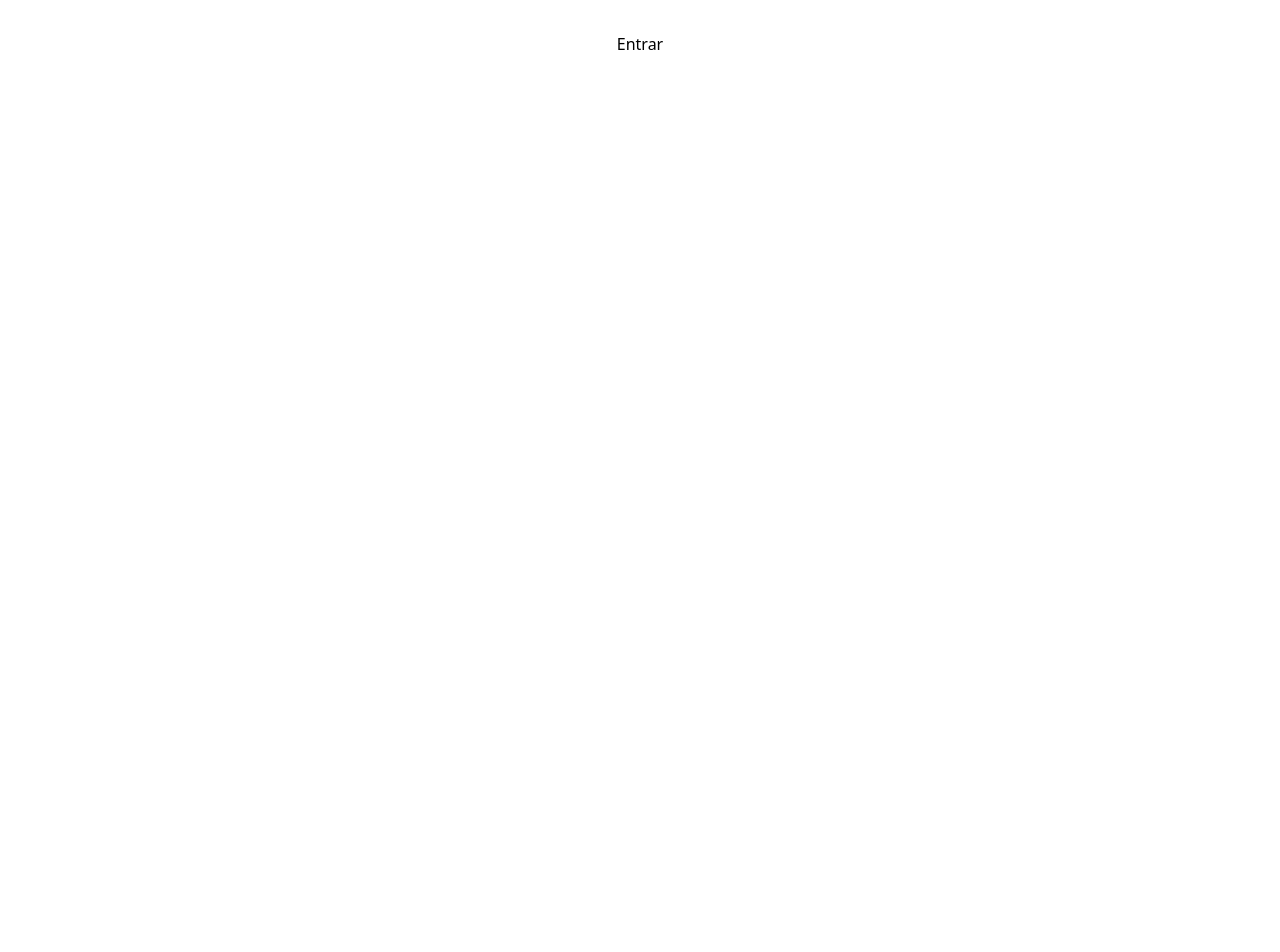
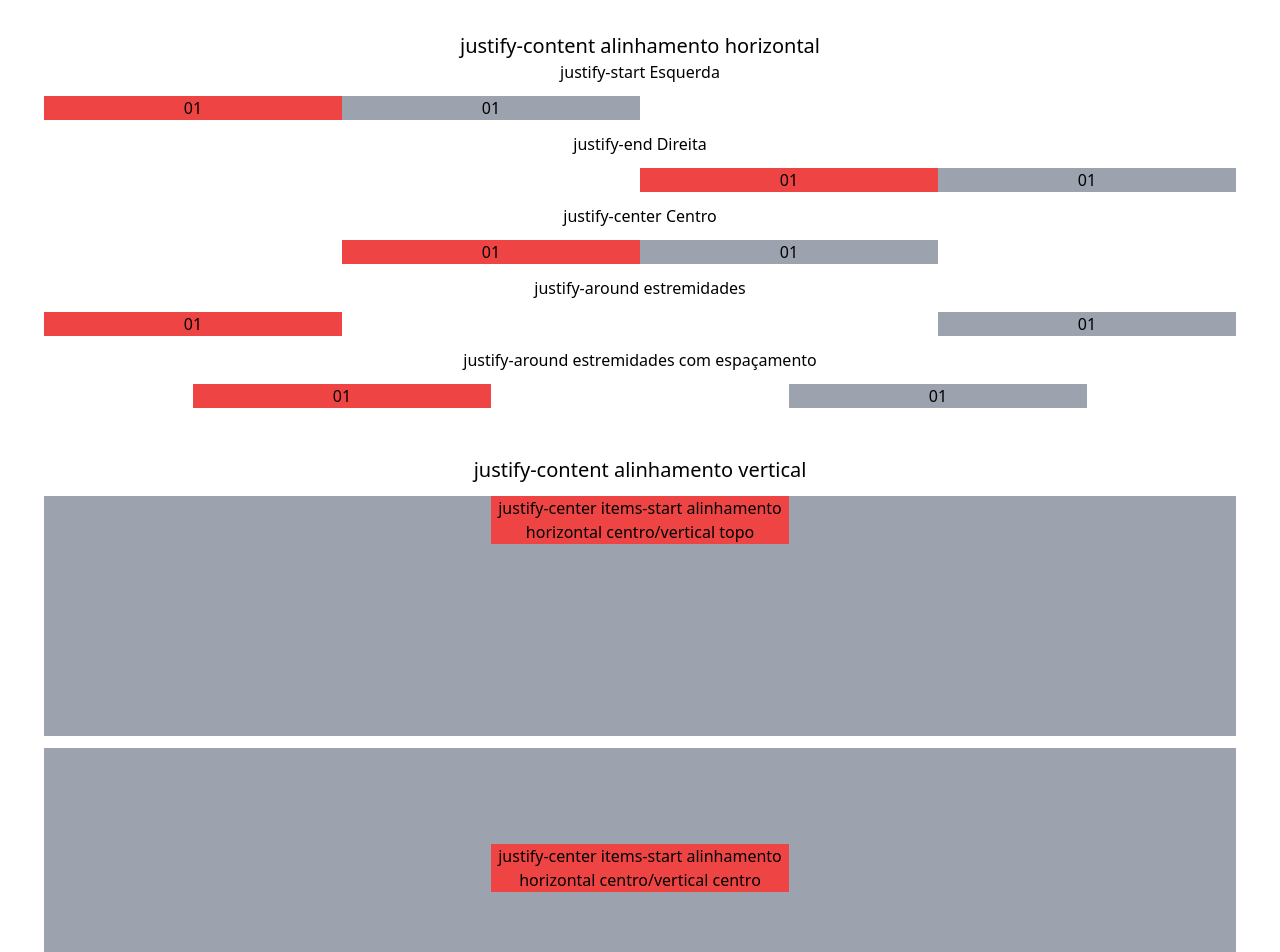
Before and after one commit to lauanegcsilva/blog-pessoal-react, a React (Vite) app: page / in a window 1280 px wide. Shown: the top 952 px of the page. Before the commit the page ends 800 px from the top, so only its background shows below. Built offline with nearby package versions, Linux system fonts and the light colour scheme.

Commit message:
feat: adiciona  estilização flexbox

```diff
--- a/src/pages/home/Home.tsx
+++ b/src/pages/home/Home.tsx
@@ -1,17 +1,59 @@
-import { useState } from "react";
+import "./Home.css";
 
 const Home = () => {
-  const [loggedIn, setLoggedIn] = useState(false);
+  return (
+    <>
+      <div>
+        <h3 className="text-xl">justify-content alinhamento horizontal</h3>
+        <h5>justify-start Esquerda</h5>
+        <div className="flex flex-row  justify-start m-3">
+          <div className="basis-1/4 bg-red-500">01</div>
+          <div className="basis-1/4 bg-gray-400">01</div>
+        </div>
+        <h5>justify-end Direita</h5>
+        <div className="flex flex-row  justify-end m-3">
+          <div className="basis-1/4 bg-red-500">01</div>
+          <div className="basis-1/4 bg-gray-400">01</div>
+        </div>
+        <h5>justify-center Centro</h5>
+        <div className="flex flex-row  justify-center m-3">
+          <div className="basis-1/4 bg-red-500">01</div>
+          <div className="basis-1/4 bg-gray-400">01</div>
+        </div>
+        <h5>justify-around estremidades</h5>
+        <div className="flex flex-row  justify-between m-3">
+          <div className="basis-1/4 bg-red-500">01</div>
+          <div className="basis-1/4 bg-gray-400">01</div>
+        </div>
+        <h5>justify-around estremidades com espaçamento</h5>
+        <div className="flex flex-row  justify-around m-3">
+          <div className="basis-1/4 bg-red-500">01</div>
+          <div className="basis-1/4 bg-gray-400">01</div>
+        </div>
+      </div>
 
-  return (
-    <div>
-      {loggedIn? (
-        <h1>Bem-vinde de volta!</h1>
-      ):(
-        <button onClick={() => setLoggedIn(true)}>Entrar</button>
-      )
-       }
-    </div>
+      <div className="mt-12">
+        <h3 className="text-xl">justify-content alinhamento vertical</h3>
+        <div className="w-auto h-60 bg-gray-400 flex  justify-center items-start m-3">
+          <div className="basis-1/4 bg-red-500">
+            justify-center items-start alinhamento horizontal centro/vertical
+            topo
+          </div>
+        </div>
+        <div className="w-auto h-60 bg-gray-400 flex  justify-center items-center m-3">
+          <div className="basis-1/4 bg-red-500">
+            justify-center items-start alinhamento horizontal centro/vertical
+            centro
+          </div>
+        </div>
+        <div className="w-auto h-60 bg-gray-400 flex  justify-center items-end m-3">
+          <div className="basis-1/4 bg-red-500">
+            justify-center items-start alinhamento horizontal centro/vertical
+            base
+          </div>
+        </div>
+      </div>
+    </>
   );
 };
 export default Home;
```
